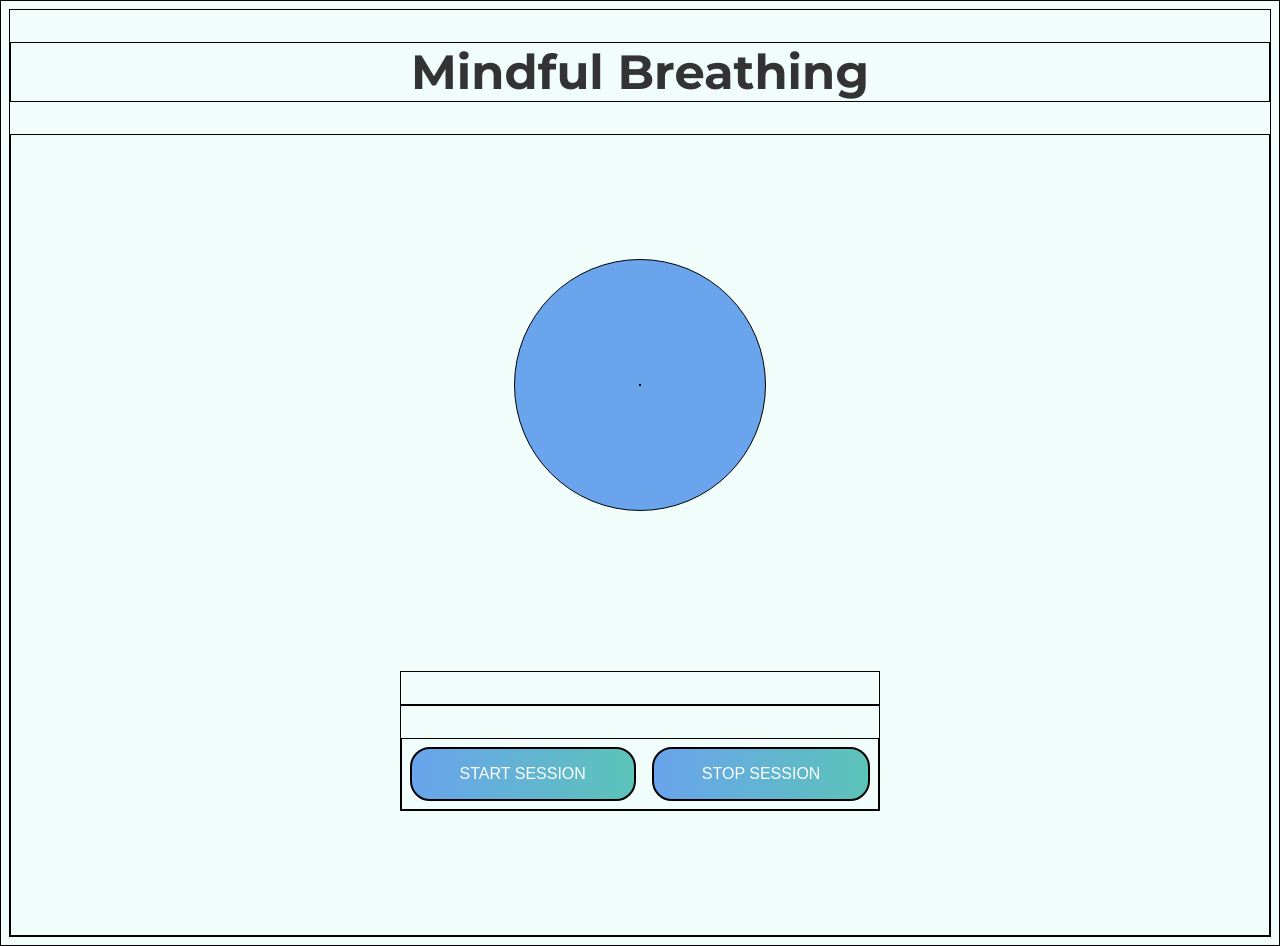
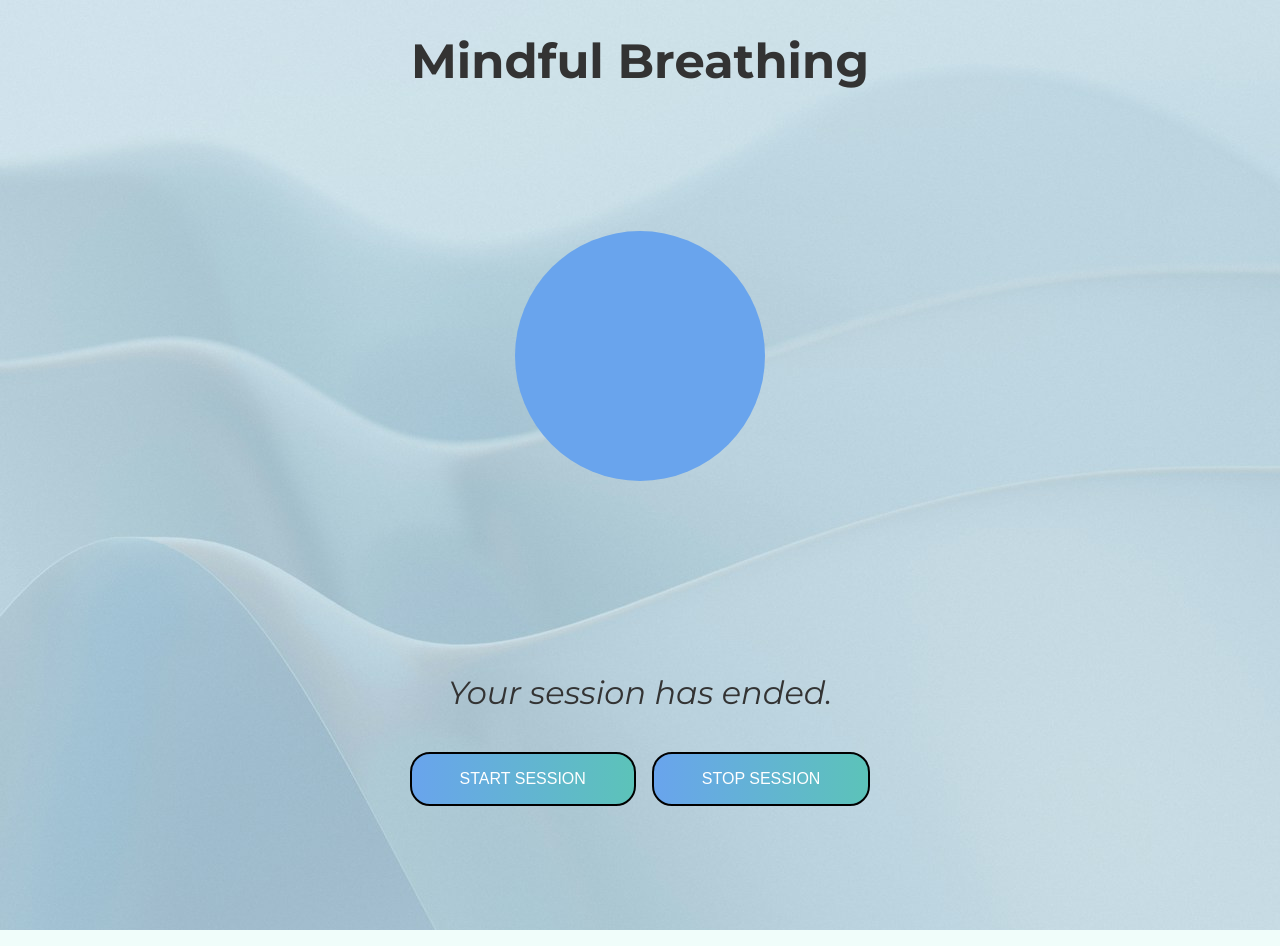
Before and after one commit to perezjprz19/mindful-breathing, a plain HTML site: page index.html in a window 1280 px wide. Both pictures are taken after a click on the button "STOP SESSION". Drawn offline with Linux system fonts and the light colour scheme.

Commit message:
Updated background for breathing app\n \n- Created README.md

```diff
--- a/script.js
+++ b/script.js
@@ -89,7 +89,7 @@ stopButton.addEventListener('click', stopBreathing);
 
 function stopBreathing() {
     startButton.disabled = false;
-    displayCurrentPhase.innerText = '';
+    displayCurrentPhase.innerText = 'Your session has ended.';
     displayCountdown.innerText = '';
     currentPhaseIndex = 0;
     clearTimeout(timeoutId);
--- a/style.css
+++ b/style.css
@@ -1,8 +1,4 @@
- * {
-    border: solid 1px black;
- }
-
- :root {
+:root {
 
     /* Colors */
     --primaryColor:   #5CC3B9;
@@ -28,14 +24,14 @@ linear-gradient(90deg, rgba(105, 164, 237, 1) 0%, rgba(92, 195, 185, 1) 100%);
     --fontStyleReg: 400;
     --extraLgFont: 3rem;
 
-    /* Spacing & Layout */
-
  }
 
  body {
     font-family: var(--primaryFont);
     color: var(--textColor);
     background-color: var(--backgroundColor);
+    background-image: url(pawel-czerwinski-xwp0_eLoZp0-unsplash.jpg);
+    overflow: hidden;
  }
 
  .main-heading {
```
Also changed, not shown: pawel-czerwinski-xwp0_eLoZp0-unsplash.jpg (added), 1 other file.
